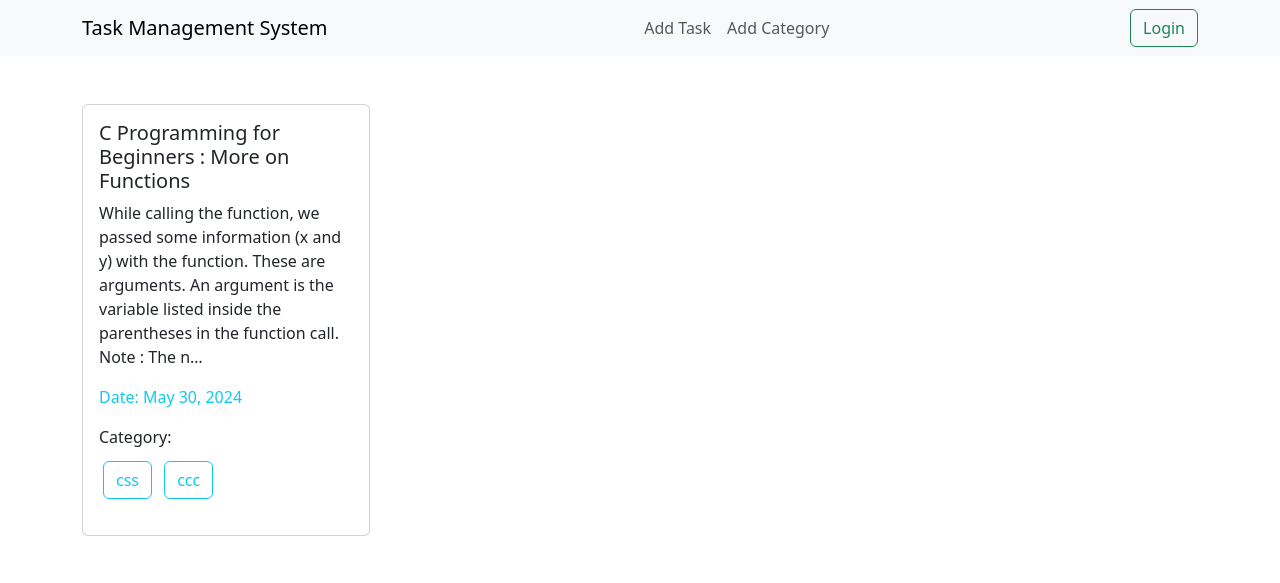
After one commit to Rafiul29/task-management-system-django, a Django app: page / in a window 1280 px wide. The commit adds this page. Shown: the top 583 px of the page. Run offline with Django 4.2, Linux system fonts and the light colour scheme; data comes from the database, SQL or seed files in the repository; both versions use the stored data as it was after the commit.

Commit message:
show task list

```diff
--- a/tasks_management/urls.py
+++ b/tasks_management/urls.py
@@ -16,9 +16,10 @@ Including another URLconf
 """
 from django.contrib import admin
 from django.urls import path,include
-
+from . import views
 urlpatterns = [
     path('admin/',admin.site.urls),
+    path('',views.home,name='homepage'),
     path("task/",include('task.urls')),
     path('category/',include("categories.urls"))
 ]
--- /dev/null
+++ b/tasks_management/views.py
@@ -0,0 +1,8 @@
+from django.shortcuts import render
+from django.http import HttpResponse
+from task.models import Task
+# Create your views here.
+
+def home(request):
+  tasks=Task.objects.all()
+  return render(request,'home.html',{'data':tasks})
--- a/templates/base.html
+++ b/templates/base.html
@@ -11,8 +11,7 @@
 <body>
   <nav class="navbar navbar-expand-lg bg-body-tertiary">
     <div class="container">
-      <a class="navbar-brand" href="">
-        {% comment %} <img style="width: 50px; height: 50px;"  src="{% static 'logo.webp' %}" alt="Logo"> {% endcomment %}
+      <a class="navbar-brand" href="{% url 'homepage' %}">
         Task Management System
       </a>
       <button class="navbar-toggler" type="button" data-bs-toggle="collapse" data-bs-target="#navbarSupportedContent" aria-controls="navbarSupportedContent" aria-expanded="false" aria-label="Toggle navigation">
--- /dev/null
+++ b/templates/home.html
@@ -0,0 +1,34 @@
+{% extends "base.html" %}
+{% block title %}Home{% endblock %}
+
+{% block content%}
+
+<div class="container py-5">
+  <div class="d-flex flex-wrap gap-5 justify-content-center:""">
+    {%for task in data%}
+        <div class="card" style="width:18rem;">
+          <div class="card-body" >
+            <h5 class="card-title">{{task.title}}</h5>
+            <p class="card-text">{{task.description | truncatechars:200}}</p>
+            <p class="card-text text-info">Date: {{task.date}}</p>
+            <div  class="card-text">
+              Category:
+              <p class='d-felx flex-wrap mt-2'>
+                {% for cat in task.category.all %}
+              <span class='btn btn-outline-info m-1'> {{cat.name}}</span>
+              {% endfor %}
+              </p>
+            </div>
+
+            {% comment %} <div class='d-flex justify-content-between' >
+              <a href="{% url 'edittask' task.id %}" class="btn btn-primary">Edit</a>
+              <a href="{% url 'deletetask' task.id %}" class="btn btn-danger">Delete</a>
+            </div> {% endcomment %}
+          </div>
+        </div>
+
+    {% endfor %}
+  </div>
+  </div>
+</div>
+{% endblock %}
```
Also changed, not shown: task/views.py (+7 -1 lines), db.sqlite3.
